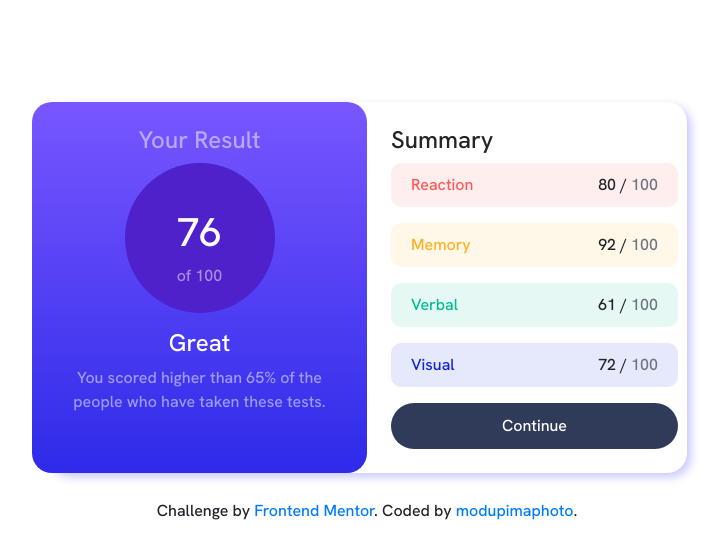
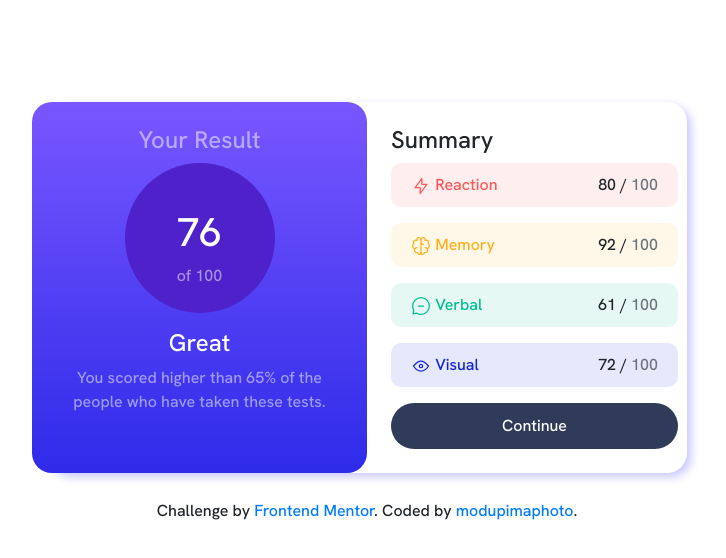
Before and after one commit to modupimaphoto/results-summary, a plain HTML site: page index.html in a window 1280 px wide. Shown: the whole page, without its empty margins (273-999 px from the left). Drawn offline with nearby package versions, Linux system fonts and the light colour scheme.

Commit message:
added icons

```diff
--- a/index.html
+++ b/index.html
@@ -34,24 +34,28 @@
           Summary
         </h4>
         <p class="badge-1">
+			<img src="" id="reaction-icon" class="img-fluid" />
           Reaction
           <span class="float-right">
             <span id="reaction"></span> / <span class="text-muted">100</span>
           </span>
         </p>
         <p class="badge-2">
+			<img src="" id="memory-icon" class="img-fluid" />
           Memory
           <span class="float-right">
             <span id="memory"></span> / <span class="text-muted">100</span>
           </span>
         </p>
         <p class="badge-3">
+			<img src="" id="verbal-icon" class="img-fluid" />
           Verbal
           <span class="float-right">
             <span id="verbal"></span> / <span class="text-muted">100</span>
           </span>
         </p>
         <p class="badge-4">
+			<img src="" id="visual-icon" class="img-fluid" />
           Visual
           <span class="float-right">
             <span id="visual"></span> / <span class="text-muted">100</span>
--- a/index.js
+++ b/index.js
@@ -9,15 +9,31 @@ const data = () => {
 
                 if(score.category == "Reaction"){
                     const reaction = document.getElementById("reaction");
+					const reaction_icon = document.getElementById("reaction-icon");
+
+					reaction_icon.src = score.icon;
+					reaction_icon.alt = score.category + " icon";
                     reaction.innerHTML = score.score;
                 }else if(score.category == "Memory"){
                     const memory = document.getElementById("memory");
+					const memory_icon = document.getElementById("memory-icon");
+
+					memory_icon.src = score.icon;
+					memory_icon.alt = score.category + " icon";
                     memory.innerHTML = score.score;
                 }else if(score.category == "Verbal"){
                     const verbal = document.getElementById("verbal");
+					const verbal_icon = document.getElementById("verbal-icon");
+
+					verbal_icon.src = score.icon;
+					verbal_icon.alt = score.category + " icon";
                     verbal.innerHTML = score.score;
                 }else{
                     const visual = document.getElementById("visual");
+					const visual_icon = document.getElementById("visual-icon");
+
+					visual_icon.src = score.icon;
+					visual_icon.alt = score.category + " icon";
                     visual.innerHTML = score.score;
                 }
 
```
